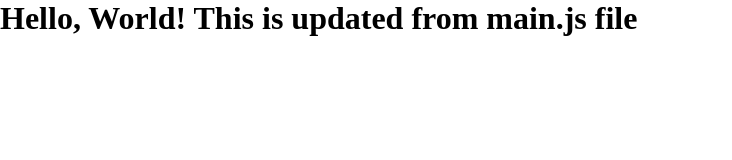
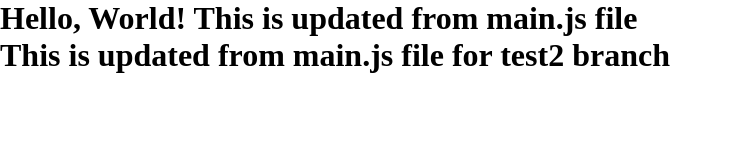
Before and after one commit to KasparPanmei/practiceRepo, a plain HTML site: page index.html in a window 1280 px wide. Shown: the whole page, without its empty margins (0-732 px from the left). Drawn offline with Linux system fonts and the light colour scheme.

Commit message:
Updated test2

```diff
--- a/index.html
+++ b/index.html
@@ -8,6 +8,8 @@
 </head>
 <body>
     <h1>Hello, World! <b id="highlight">!</b></h1>
+
+    <h1 id="test2"></h1>
 </body>
 <script src="main.js"></script>
 </html>
--- a/main.js
+++ b/main.js
@@ -1 +1,3 @@
 document.getElementById("highlight").innerHTML =  "This is updated from main.js file";
+
+document.getElementById("test2").innerHTML =  "This is updated from main.js file for test2 branch";
```
